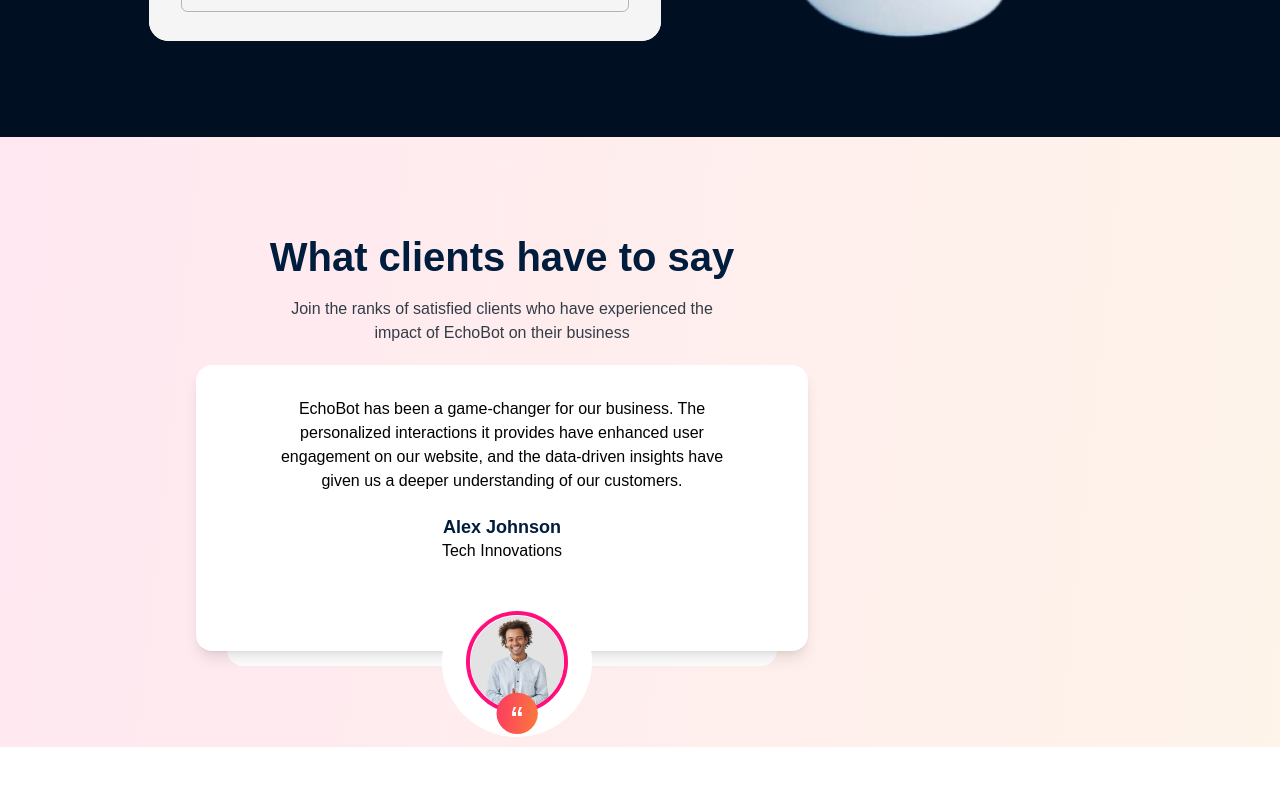
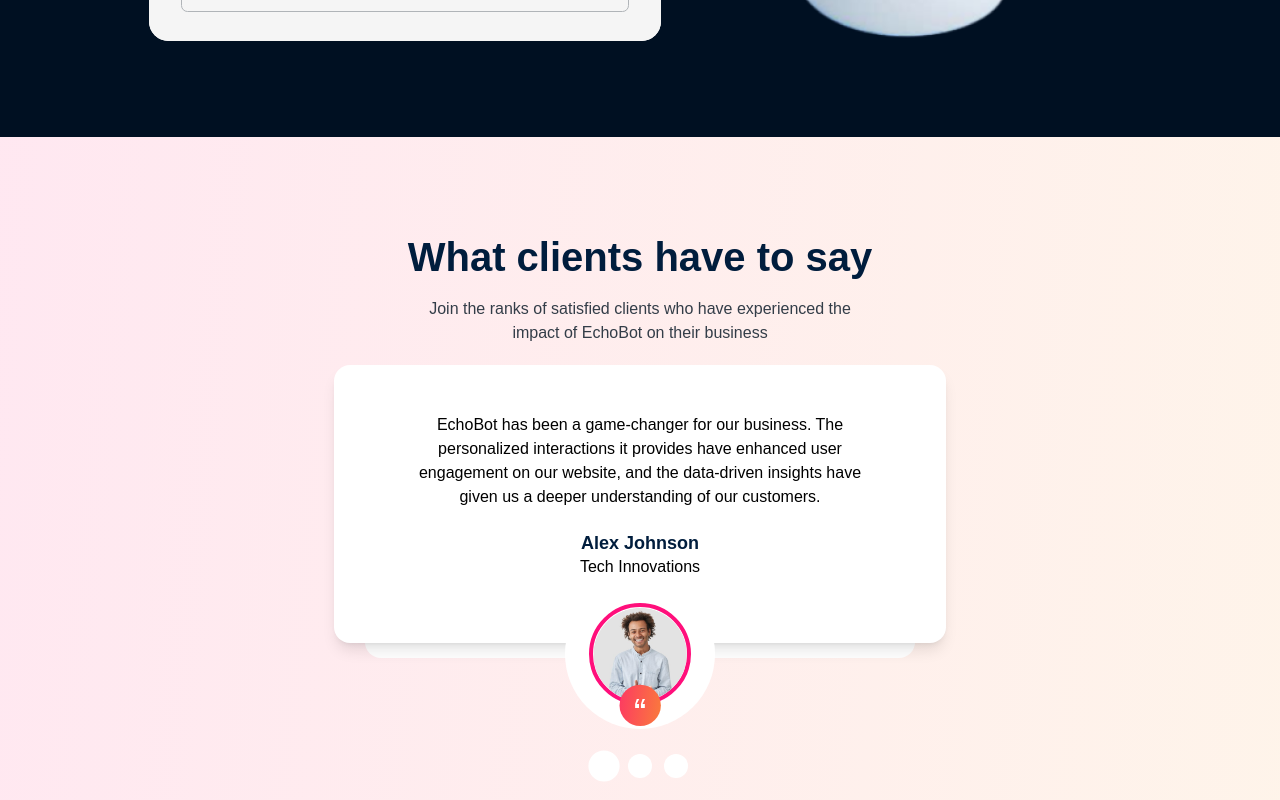
Before and after one commit to MichealCodez/echobot, a React (Vite) app: page / in a window 1280 px wide. Shown: the part 4920-5720 px from the top of the page. Built offline with nearby package versions, Linux system fonts and the light colour scheme; a web font is replaced by a local one.

Commit message:
setting up customer review section

```diff
--- a/src/App.jsx
+++ b/src/App.jsx
@@ -24,7 +24,7 @@
       <section id="try-it" className="padding bg-[#001022]">
         <TryIt />
       </section>
-      <section className="padding bg-minGrad m-auto">
+      <section className="padding bg-minGrad flex justify-center">
         <CustomerRevier />
       </section>
       <section className="padding">
--- a/src/constants/index.js
+++ b/src/constants/index.js
@@ -63,7 +63,7 @@
     review:
       "EchoBot has been a game-changer for our business. The personalized interactions it provides have enhanced user engagement on our website, and the data-driven insights have given us a deeper understanding of our customers.",
   },
-  /* {
+  {
     image: emily,
     name: "Dr. Emily Carter",
     occupation: "HealthHub Medical Center",
@@ -76,7 +76,7 @@
     occupation: "Customer Support Manager",
     review:
       "After implementing EchoBot into our customer support workflow, we've seen a remarkable improvement in efficiency. The automation of routine tasks allows our team to focus on more complex issues.",
-  }, */
+  },
 ];
 
 export { multiLang, details, powerOfEchobot, tryMessages, customerReviews };
--- a/src/sections/CustomerRevier.jsx
+++ b/src/sections/CustomerRevier.jsx
@@ -1,32 +1,31 @@
 import { qoute } from "../assets/icons";
 import { customerReviews } from "../constants";
+import { useState } from "react";
 
 const CustomerRevier = () => {
+  const [index, setIndex] = useState(0);
   return (
     <div className="flex flex-col items-center text-center max-w-[706px] relative">
       <div className="max-w-[535px] mb-1">
         <h3 className="h3">What clients have to say</h3>
-        <p className="font-normal leading-[150%] text-[#333D48] my-4 px-12">
+        <p className="font-normal leading-[150%] text-[#333D48] my-4 px-12 max-md:px-1">
           Join the ranks of satisfied clients who have experienced the impact of
           EchoBot on their business
         </p>
       </div>
-
-      {customerReviews.map((value) => (
-        <article
-          key={value.name}
-          className="relative flex flex-col items-center text-center bg-white rounded-2xl px-8 pt-8 pb-16 z-10 shadow-lg"
-        >
-          <p className="max-w-[548px] px-10">{value.review}</p>
-          <figure>
-            <figcaption className=" my-6">
-              <h3 className="h3 text-[18px]">{value.name}</h3>
-              <p className="text-[16px]"> {value.occupation}</p>
+      <article className="relative flex flex-col items-center text-center bg-white rounded-2xl px-8 pt-8 pb-16 z-10 shadow-lg">
+        <p className="max-w-[548px] px-10 max-md:px-1 mt-4">
+          {customerReviews[index].review}
+        </p>
+        <figure className="flex flex-col items-center">
+          <figcaption className="mt-6">
+            <h3 className="h3 text-[18px]">{customerReviews[index].name}</h3>
+            <p className="text-[16px]"> {customerReviews[index].occupation}</p>
           </figcaption>
-            <div className="absolute flex flex-col items-center max-w-[150px] bg-white rounded-full p-6">
+          <div className="absolute flex flex-col items-center max-w-[150px] bg-white rounded-full p-6 top-[77%] max-sm:top-[82%]">
             <img
-                src={value.image}
-                alt={value.name}
+              src={customerReviews[index].image}
+              alt={customerReviews[index].name}
               width={300}
               height={300}
               className="border-4 border-[#FF0F7B] rounded-full"
@@ -41,8 +40,18 @@
           </div>
         </figure>
       </article>
+      <div className="bg-white z-0 w-[90%] h-10 mt-[-4%] rounded-2xl"></div>
+      <div className="flex justify-center mt-24 space-x-3">
+        {customerReviews.map((value, ind) => (
+          <div
+            key={value.name}
+            onClick={() => setIndex(ind)}
+            className={`w-[24px] h-[24px] bg-white rounded-full hover:scale-[1.2] ${
+              index === ind && "bg-[#FF0F7B] scale-[1.3]"
+            }`}
+          ></div>
         ))}
-      <div className="bg-white z-0 w-[550px] h-10 max-w-[600px] absolute top-[94%] rounded-2xl"></div>
+      </div>
     </div>
   );
 };
```
Lines whose indentation alone changed are shown as unchanged.
